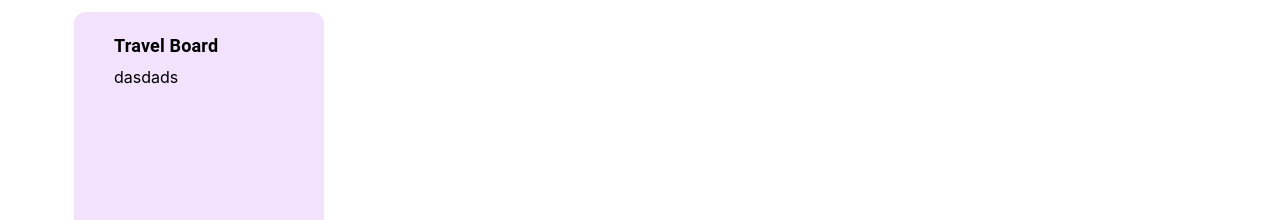
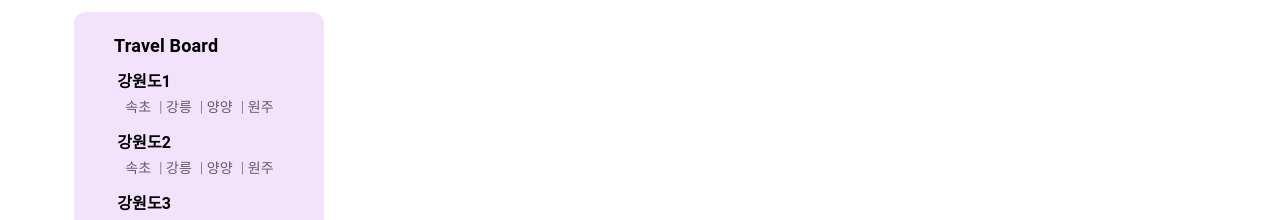
Before and after one commit to Manidle/final, a React (Create React App) app: page /board in a window 1280 px wide. Shown: the part 726-946 px from the top of the page. Built offline with nearby package versions, Linux system fonts and the light colour scheme; no server answers.

Commit message:
feat : TravelDashBoard 완성

```diff
--- a/src/components/dashboardcommunity/DashboardCommunity.jsx
+++ b/src/components/dashboardcommunity/DashboardCommunity.jsx
@@ -4,13 +4,13 @@ import React, { useState, useEffect } from "react";
 import { useNavigate } from "react-router-dom";
 import axios from "axios";
 import Wrapper from "./Wrapper";
+import DashboardDetail from "./DashboardDetail";
 
-const boardList = [
-  { region: "강원도", city: ["속초", "강릉", "양양", "원주"] },
-  { region: "강원도", city: ["속초", "강릉", "양양", "원주"] },
-  { region: "강원도", city: ["속초", "강릉", "양양", "원주"] },
-  { region: "강원도", city: ["속초", "강릉", "양양", "원주"] },
-  { region: "강원도", city: ["속초", "강릉", "양양", "원주"] },
+const regionAndCitiesList = [
+  { region: "강원도1", citiList: ["속초", "강릉", "양양", "원주"] },
+  { region: "강원도2", citiList: ["속초", "강릉", "양양", "원주"] },
+  { region: "강원도3", citiList: ["속초", "강릉", "양양", "원주"] },
+  { region: "강원도4", citiList: ["속초", "강릉", "양양", "원주"] },
 ];
 
 const DashboardCommunity = () => {
@@ -117,7 +117,11 @@ const DashboardCommunity = () => {
         </Box>
       </Box>
 
-      <Wrapper>dasdads</Wrapper>
+      <Wrapper>
+        {regionAndCitiesList.map((regionAndCities) => {
+          return <DashboardDetail regionAndCities={regionAndCities} />;
+        })}
+      </Wrapper>
     </Box>
   );
 };
--- /dev/null
+++ b/src/components/dashboardcommunity/DashboardDetail.jsx
@@ -0,0 +1,43 @@
+import { Typography } from "@mui/material";
+import { Box } from "@mui/system";
+import React from "react";
+
+const DashboardDetail = ({ regionAndCities }) => {
+  return (
+    <Box sx={{ margin: "0.2rem", marginBottom: "0.8rem" }}>
+      <Typography
+        fontWeight="bold"
+        fontSize={16}
+        sx={{ marginBottom: "0.2rem" }}
+      >
+        {regionAndCities.region}
+      </Typography>
+      <Box sx={{ display: "flex" }}>
+        {regionAndCities.citiList.map((city, index) => {
+          if (index !== 0) {
+            return <CityComponent fontSizeNum="16">| {city}</CityComponent>;
+          }
+          return <CityComponent fontSizeNum="16">{city}</CityComponent>;
+        })}
+      </Box>
+    </Box>
+  );
+};
+
+const CityComponent = ({ children }) => {
+  return (
+    <Typography
+      fontWeight="light"
+      color="#625D65"
+      sx={{
+        fontSize: 14,
+        float: "left",
+        paddingLeft: "0.5rem",
+      }}
+    >
+      {children}
+    </Typography>
+  );
+};
+
+export default DashboardDetail;
```
